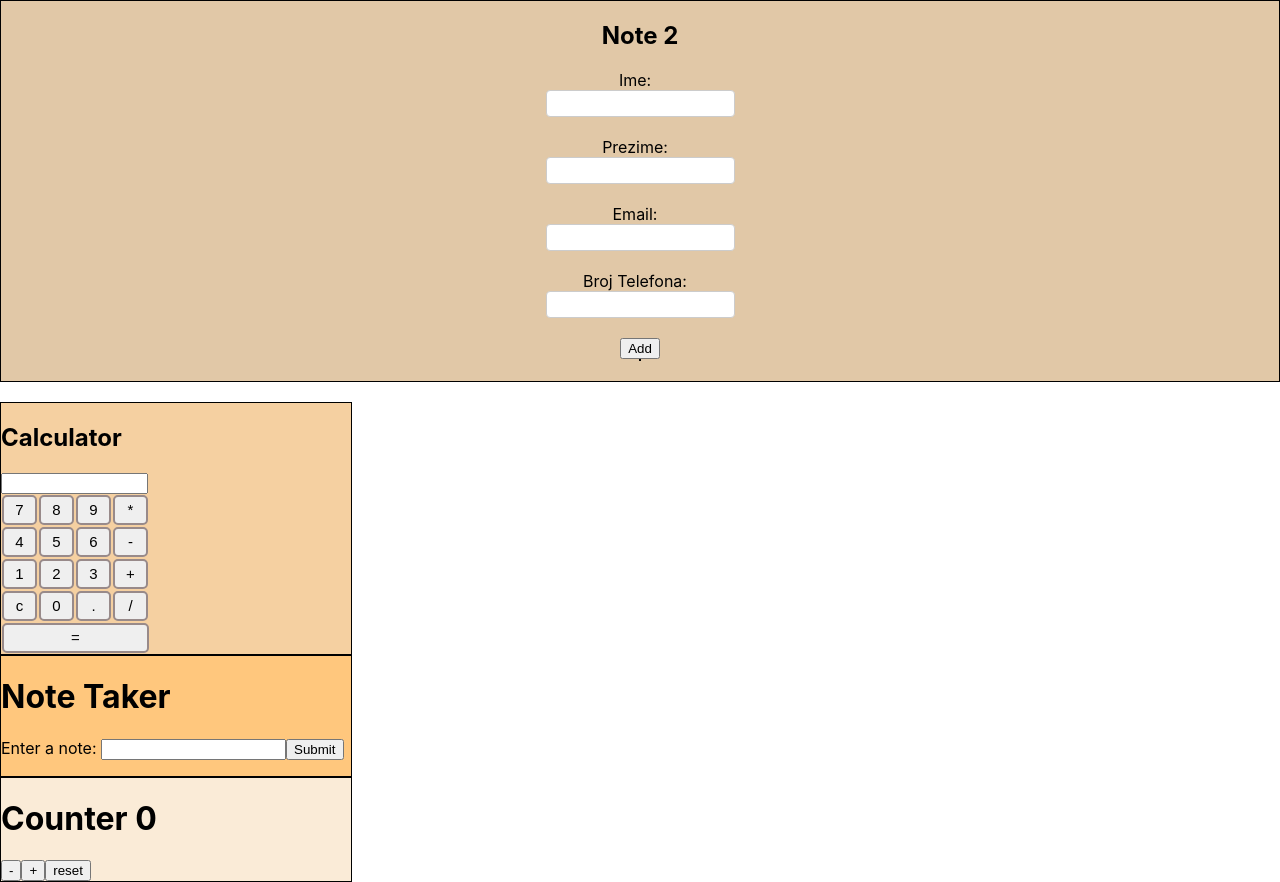
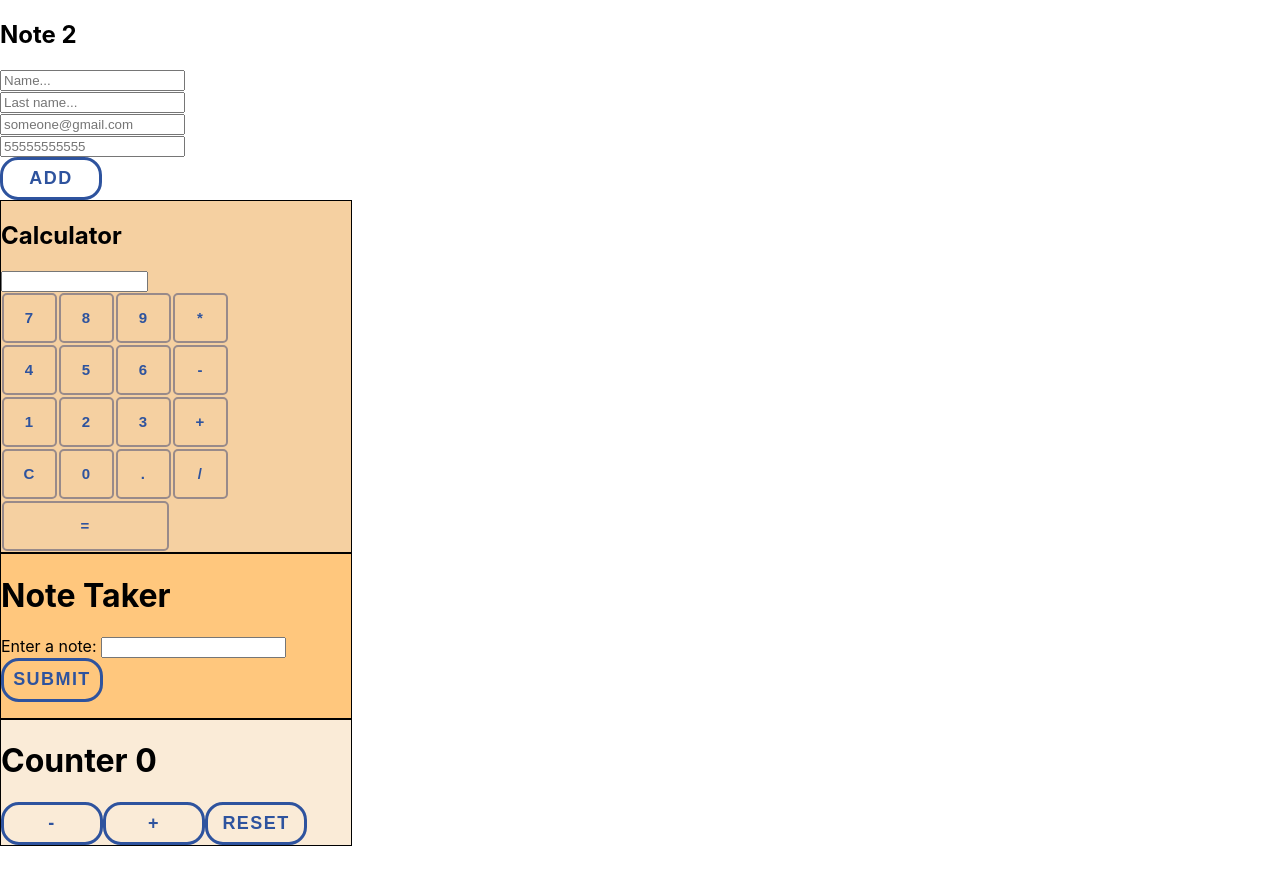
Before and after one commit to bokigolic/react-practice, a React (Create React App) app: page / in a window 1280 px wide. After the commit the page ends 846 px from the top, so only its background shows below. Built offline with nearby package versions, Linux system fonts and the light colour scheme.

Commit message:
update style

```diff
--- a/src/App.css
+++ b/src/App.css
@@ -44,42 +44,106 @@
 
 
 
-.note-dva {
-  border: 1px solid black;
-  width: auto;
-  height: auto;
-  background-color: rgb(225, 200, 167);
-  display: flex;
-  flex-direction: column;
-  align-items: center;
-  justify-content: space-between;
-  margin-bottom: 20px;
-}
 
-.note-dva label {
-  flex-basis: 30%;
-  text-align: right;
-  padding-right: 10px;
-  margin-bottom: 0;
 
-}
-
-.note-dva input {
-  flex-basis: 70%;
-  padding: 5px;
-  border-radius: 4px;
-  border: 1px solid #ccc;
-}
-
-.rezultat{
-  border: 1px solid black;
+.rezultat {
   width: auto;
   height: auto;
   background-color: rgb(206, 229, 238);
   display: flex;
   flex-direction: column;
   align-items: center;
-  justify-content: space-between;
-  margin-bottom: 20px;
   flex-direction: row;
 }
+
+.lista {
+  border: 1px solid rgb(165, 157, 157);
+  padding: 20px;
+
+}
+
+
+
+
+
+
+
+
+:root {
+  --page-background: hsl(220, 55%, 12%);
+}
+
+button {
+  --text-base: hsl(220, 55%, 40%);
+  --text-hover: hsl(250, 72%, 86%);
+  --shadow-start: hsl(calc(220 + 180), 100%, 72%);
+  --shadow-end: hsl(calc(220 + 5), 90%, 50%);
+  --shadow-inner: hsl(220, 70%, 31%);
+  all: unset;
+  color: var(--text-base);
+  font: 700 1.125rem/1.2 Raleway, sans-serif;
+  letter-spacing: 0.08em;
+  text-transform: uppercase;
+  text-align: center;
+  padding:8px;
+  width: 80px;
+  background: inherit;
+  background-clip: padding-box;
+  border: 3px solid var(--text-base);
+  border-radius: 1em;
+  cursor: pointer;
+  position: relative;
+  transition: 0.25s ease-out;
+}
+
+button::before,
+button::after {
+  content: "";
+  border-radius: inherit;
+  transition: inherit;
+  position: absolute;
+  inset: 0;
+  pointer-events: none;
+}
+
+button::before {
+  inset: -0.2em;
+  z-index: -1;
+  background: linear-gradient(var(--shadow-start), var(--shadow-end));
+  filter: blur(1.2em) saturate(1.2);
+  transform-origin: bottom;
+  transform: scaleY(0.5);
+  opacity: 0;
+}
+
+button::after {
+  box-shadow: inset 0 0 0 1px #fff, 0 0 0 4px hsla(0deg, 0%, 100%, 0.7),
+    1px 1px 0 4px #fff;
+  mix-blend-mode: overlay;
+  opacity: 0;
+}
+
+button:hover,
+button:focus {
+  color: var(--text-hover);
+  border-color: transparent;
+  box-shadow: inset 0 1.4em 0 var(--shadow-inner, 0.1),
+    inset 0 0 1.4em var(--shadow-inner, 0.32) 0 1px 1px var(--shadow-inner, 0.32);
+
+}
+
+
+
+
+
+
+.container {
+  background: var(--page-background);
+  background-color: yellow;
+}
+
+.container {
+  padding: 3em;
+  position: relative;
+  z-index: 1;
+}
--- a/src/component/Note2.js
+++ b/src/component/Note2.js
@@ -3,6 +3,7 @@ import { v4 as uuidv4 } from 'uuid';
 
 
 const Note2 = () => {
+
 
   const [notes, setNotes] = useState([]);
   const [zaInput, setZaInput] = useState({
@@ -58,31 +59,27 @@ const Note2 = () => {
   };
 
   return (
-    <div className="note-dva">
+    <div class="form__group field">
       <h2>Note 2</h2>
-      <label>Ime: </label>
-      <input
-        type="text"
+      <label for="name" class="form__label"></label>
+      <input type="input" class="form__field" placeholder="Name..."
         name="ime"
         value={zaInput.ime}
         onChange={handleChange}
       /> <br />
-      <label>Prezime: </label>
-      <input
-        type="text"
+      <label for="name" class="form__label"></label>
+      <input type="input" class="form__field" placeholder="Last name..."
         name="prezime"
         value={zaInput.prezime}
         onChange={handleChange}
       /> <br />
-      <label>Email: </label>
-      <input
-        type="text"
+      <label for="name" class="form__label"> </label>
+      <input type="input" class="form__field" placeholder="someone@gmail.com"
         name="email"
         value={zaInput.email}
         onChange={handleChange}
       /> <br />
-      <label>Broj Telefona: </label>
-      <input
+      <label for="name" class="form__label"></label>      <input class="form__field" placeholder="55555555555"
         type="number"
         name="telefon"
         value={zaInput.telefon}
@@ -98,16 +95,18 @@ const Note2 = () => {
         {notes.map(note => (
           <div key={note.id}>
 
-            <ol>
-              <li><p>Ime: {note.text.ime}</p></li>
-              <li><p>Prezime: {note.text.prezime}</p></li>
+            <ol className="lista">
+              <li><p>Name: {note.text.ime}</p></li>
+              <li><p>Last name: {note.text.prezime}</p></li>
               <li><p>Email: {note.text.email}</p></li>
-              <li><p>Broj Telefona: {note.text.telefon}</p></li>
+              <li><p>Phone: {note.text.telefon}</p></li>
 
             </ol>
-            <button type="button" onClick={() => handleEdit(note)}>Edit</button>
-            <button type="button" onClick={() => handleDelete(note.id)}>Delete</button>
+            <div class="container">
 
+              <button type="button" onClick={() => handleEdit(note)}>Edit</button>
+              <button type="button" onClick={() => handleDelete(note.id)}>Delete</button>
+            </div>
           </div>
         ))}
       </div>
```
